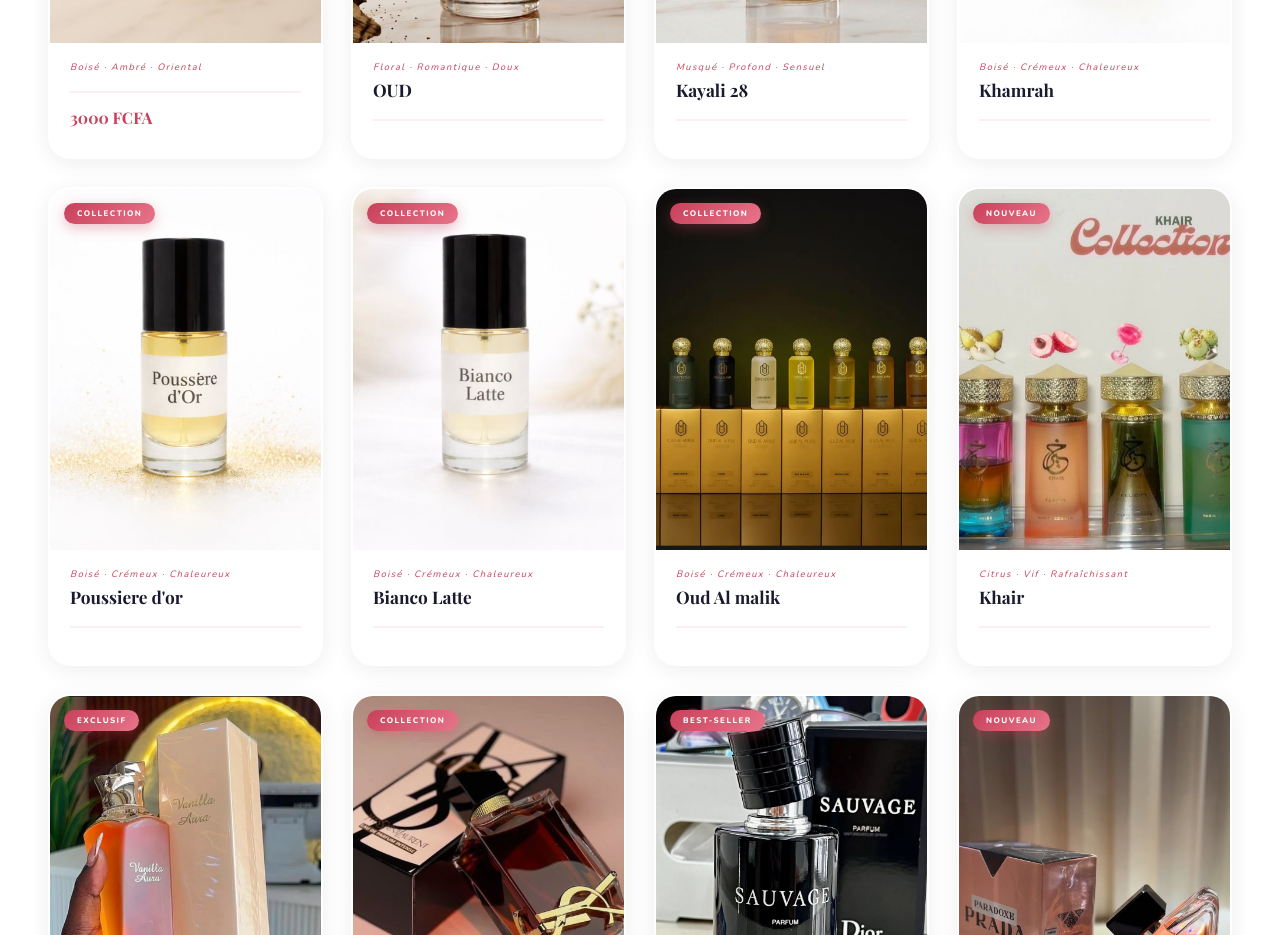
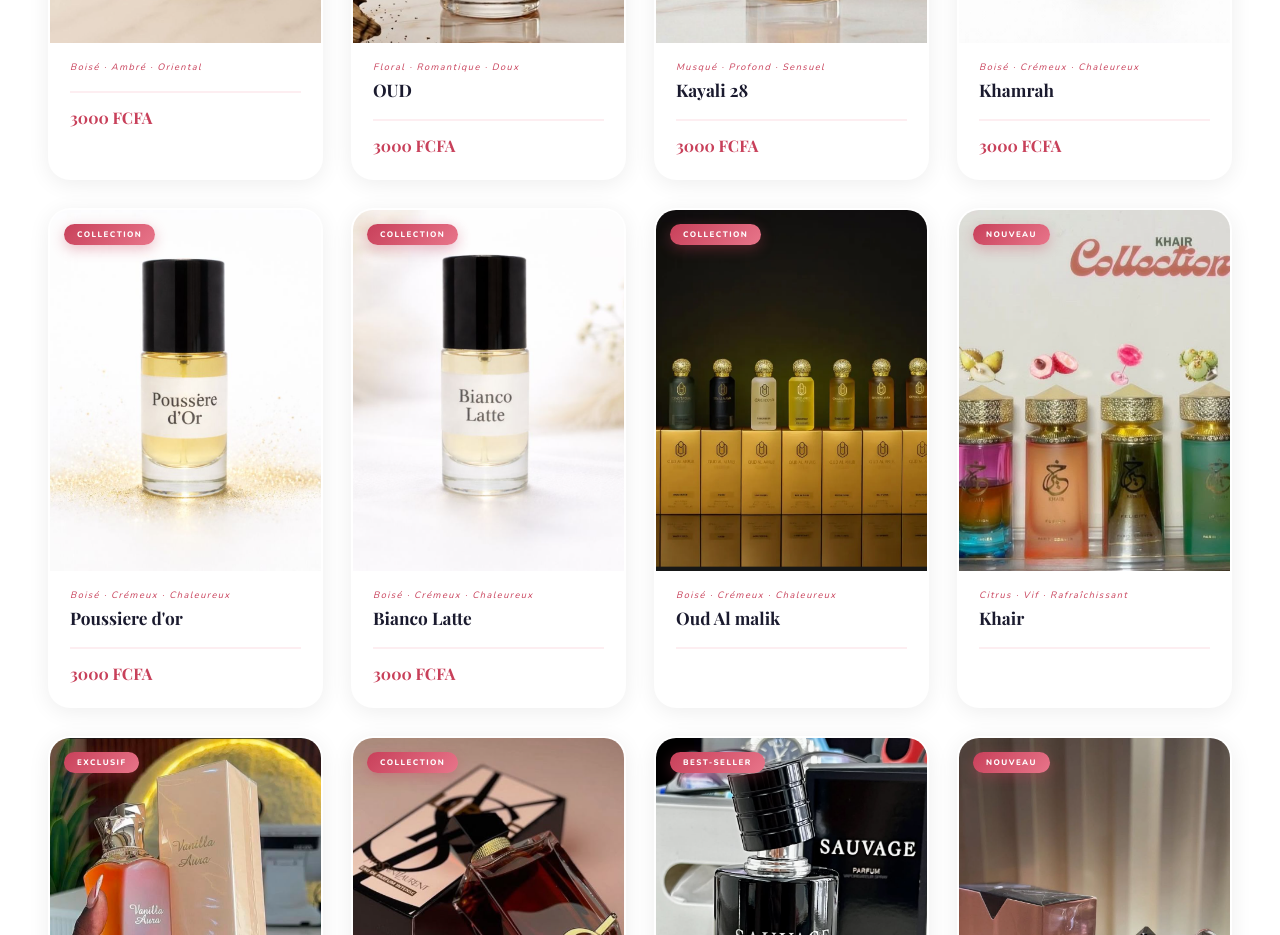
Before and after one commit to kanekhady795/LuneaStore, a React (Vite) app: page / in a window 1280 px wide. Shown: the part 1520-2455 px from the top of the page. Built offline with nearby package versions, Linux system fonts and the light colour scheme; a web font is replaced by a local one.

Commit message:
modification du site

```diff
--- a/src/App.jsx
+++ b/src/App.jsx
@@ -75,12 +75,12 @@
 // Exemple : image: parfum1
 const PRODUCTS = {
   parfums: [
-    { note: "Boisé · Ambré · Oriental", price:"3000 FCFA" , badge: "Best-seller", image: parfum1 },
-    { name: "OUD", note: "Floral · Romantique · Doux",  badge: "Nouveau", image: parfum3 },
-    { name: "Kayali 28", note: "Musqué · Profond · Sensuel",  badge: "Exclusif", image: parfum4},
-    { name: "Khamrah", note: "Boisé · Crémeux · Chaleureux", badge: "Collection", image: parfum5 },
-    { name: "Poussiere d'or", note: "Boisé · Crémeux · Chaleureux",  badge: "Collection", image: parfum6 },
-    { name: "Bianco Latte", note: "Boisé · Crémeux · Chaleureux",badge: "Collection", image: parfum7 },
+    { note: "Boisé · Ambré · Oriental", price:"3000 FCFA" , badge: "Best-seller", image: parfum1 , price: "3000 FCFA" },
+    { name: "OUD", note: "Floral · Romantique · Doux",  badge: "Nouveau", image: parfum3 , price: "3000 FCFA" },
+    { name: "Kayali 28", note: "Musqué · Profond · Sensuel",  badge: "Exclusif", image: parfum4, price: "3000 FCFA" },
+    { name: "Khamrah", note: "Boisé · Crémeux · Chaleureux", badge: "Collection", image: parfum5, price: "3000 FCFA" },
+    { name: "Poussiere d'or", note: "Boisé · Crémeux · Chaleureux",  badge: "Collection", image: parfum6, price: "3000 FCFA" },
+    { name: "Bianco Latte", note: "Boisé · Crémeux · Chaleureux",badge: "Collection", image: parfum7, price: "3000 FCFA" },
     { name: "Oud Al malik", note: "Boisé · Crémeux · Chaleureux", badge: "Collection", image: parfum8 },
     { name: "Khair", note: "Citrus · Vif · Rafraîchissant", badge: "Nouveau", image: parfum9, },
     { name: "Vanilla Aura", note: "Fruité · Sucré · Ensoleillé", badge: "Exclusif", image: parfum10 },
```
